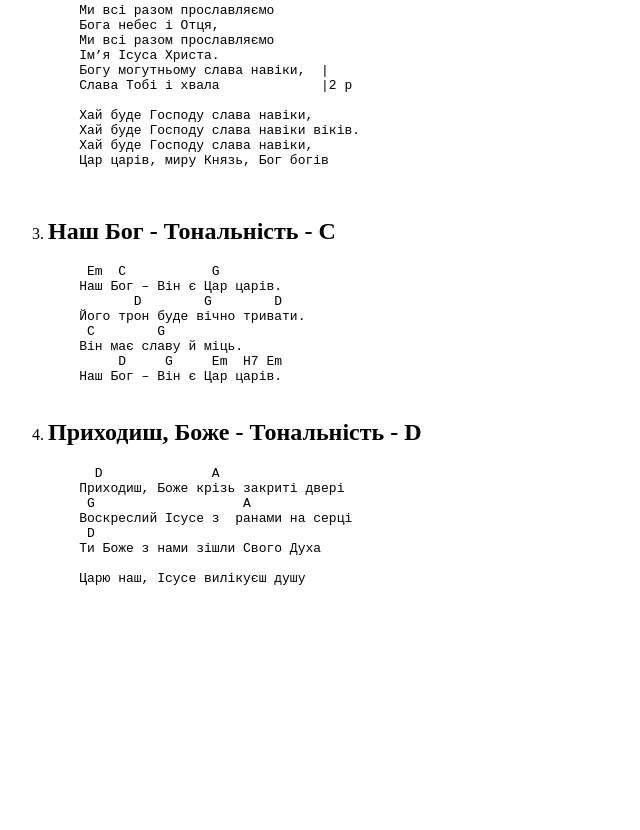
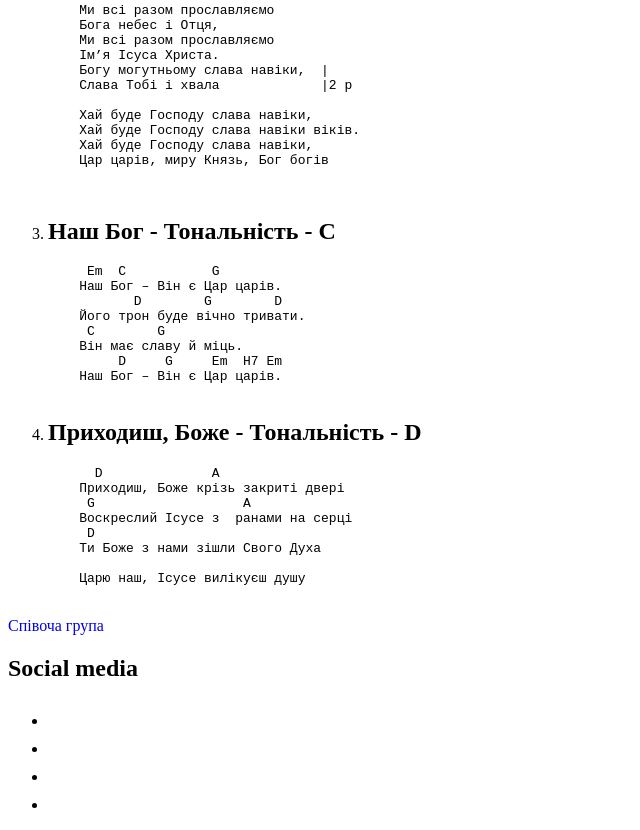
Before and after one commit to mykola21/SongMisericordia, a plain HTML site: page index.html in a window 1280 px wide. Shown: the part 504-1334 px from the top of the page, without its empty margins (0-640 px from the left). Before the commit the page ends 1121 px from the top, so only its background shows below. Drawn offline with Linux system fonts and the light colour scheme.

Commit message:
Add js botton

```diff
--- a/css/style.css
+++ b/css/style.css
@@ -1,7 +1,19 @@
-.sondedit{
-    width: 1px;
-    margin-left: 0px;
+/* scroll-btn */
+
+#scrollToTopBtn {
+    display: none; /* Початково ховаємо кнопку */
+    position: fixed; /* Фіксуємо кнопку на сторінці */
+    bottom: 20px; /* Відстань від нижнього краю сторінки */
+    right: 20px; /* Відстань від правого краю сторінки */
+    z-index: 99; /* Забезпечуємо, щоб кнопка завжди була найвищим шаром */
+    background-color: #3d88ce; /* Колір кнопки */
+    color: white; /* Колір тексту кнопки */
+    border: none; /* Відключаємо границі */
+    border-radius: 50%; /* Закруглюємо краї кнопки (щоб вона була круглою) */
+    padding: 15px; /* Збільшуємо розмір кнопки */
+    cursor: pointer; /* Змінюємо вигляд курсору при наведенні на кнопку */
 }
-.id-song{
-    padding: 0px;
+
+a{
+    text-decoration: none;
 }
--- a/index.html
+++ b/index.html
@@ -6,15 +6,18 @@
     <title>ListSongMsrd</title>
     <link rel="icon" type="image/png" href="/image/icon">
     <link rel="stylesheet" href="/css/style.css"></link>
+    <link rel="stylesheet" href="">
 </head>
 <body>
+     <!-- Кнопка, яка прокручує сторінку наверх -->
+     <button onclick="scrollToTop()" id="scrollToTopBtn" title="Go to top">&#8679;</button>
     <!-- section list -->
     <section class="list-song">
         <ol>
-            <li><a href="#song1">Земле радуйся - тон. D - ре мажор</a> </li>
-            <li><a href="#song2">Ми всі разом прославляємо - тон. D - ре мажор</a></span></li>
-            <li><a href="#song3">Наш Бог - тон. С - до мажор</a></span></li>
-            <li><a href="#song4">Приходиш, Боже - тон. D - ре мажор</a></span></li>
+            <li><a href="#song1">Земле радуйся (тон. D - ре мажор)</a> </li>
+            <li><a href="#song2">Ми всі разом прославляємо. (тон. D - ре мажор)</a></span></li>
+            <li><a href="#song3">Наш Бог (тон. С - до мажор)</a></span></li>
+            <li><a href="#song4">Приходиш, Боже  (тон. D - ре мажор)</a></span></li>
 
         </ol>
     </section>
@@ -41,8 +44,8 @@
     Милість у ніг твоїх впаде
      D      G           А
     Міць і велич твою славлять
-     G     G/F#Em      A           D
-    Гори  неба         і       землі
+     G     G/F#Em   A       D
+    Гори  неба      і   землі
                 </pre>
             </li>
     <li>
@@ -94,5 +97,81 @@
         </li>
     </ol>
     </section>
+
+    <footer>
+        <footer class="footer">
+            <div class="box-footer container">
+                <div class="footer-logo-cont">
+                  <a class="logo-footer" href="index.html">
+                    Співоча група </a>
+                  <p class="footer-text">
+                   </p>
+                </div>
+                <div class="footer-box-contact">
+                  <h2 class="footer-social-title">Social media</h2>
+                  <ul class="footer-contacts-list list">
+                    <li class="footer-contacts-item">
+                      <a
+                        class="footer-contacts-link"
+                        href="https://instagram.com"
+                        rel="noreferrer noopener"
+                        aria-label="Instagram link"
+                        target="_blank"
+                      >
+                        <svg class="footer-contacts-icon" width="24" height="24">
+                          <use href="./images/icons.svg#icon-instagram"></use>
+                        </svg>
+                      </a>
+                    </li>
+                    <li>
+                      <a
+                        class="footer-contacts-link"
+                        href="https://twitter.com"
+                        rel="noreferrer noopener"
+                        aria-label="Twitter link"
+                        target="_blank"
+                      >
+                        <svg class="contacts-icon" width="24" height="24">
+                          <use href="./images/icons.svg#icon-twitter"></use>
+                        </svg>
+                      </a>
+                    </li>
+                    <li>
+                      <a
+                        class="footer-contacts-link"
+                        href="https://facebook.com"
+                        rel="noreferrer noopener"
+                        aria-label="Facebook link"
+                        target="_blank"
+                      >
+                        <svg class="contacts-icon" width="24" height="24">
+                          <use href="./images/icons.svg#icon-facebook"></use>
+                        </svg>
+                      </a>
+                    </li>
+                    <li>
+                      <a
+                        class="footer-contacts-link"
+                        href="https://linkedin.com"
+                        rel="noreferrer noopener"
+                        aria-label="Linkedin link"
+                        target="_blank"
+                      >
+                        <svg class="contacts-icon" width="24" height="24">
+                          <use href="./images/icons.svg#icon-linkedin"></use>
+                        </svg>
+                      </a>
+                    </li>
+                  </ul>
+                </div>
+              </div>
+            </div>
+          </footer>
+
+          <!-- Modal Window -->
+
+
+    </footer>
+    <script src="./js/scroll-top.js"></script>
 </body>
 </html>
--- /dev/null
+++ b/js/scroll-top.js
@@ -0,0 +1,16 @@
+// Показати або приховати кнопку, в залежності від положення користувача на сторінці
+window.onscroll = function() {scrollFunction()};
+
+function scrollFunction() {
+    if (document.body.scrollTop > 20 || document.documentElement.scrollTop > 200) {
+        document.getElementById("scrollToTopBtn").style.display = "block";
+    } else {
+        document.getElementById("scrollToTopBtn").style.display = "none";
+    }
+}
+
+// Функція прокрутки сторінки наверх
+function scrollToTop() {
+    document.body.scrollTop = 0; // Для Safari
+    document.documentElement.scrollTop = 0; // Для Chrome, Firefox, IE та Opera
+}
```
